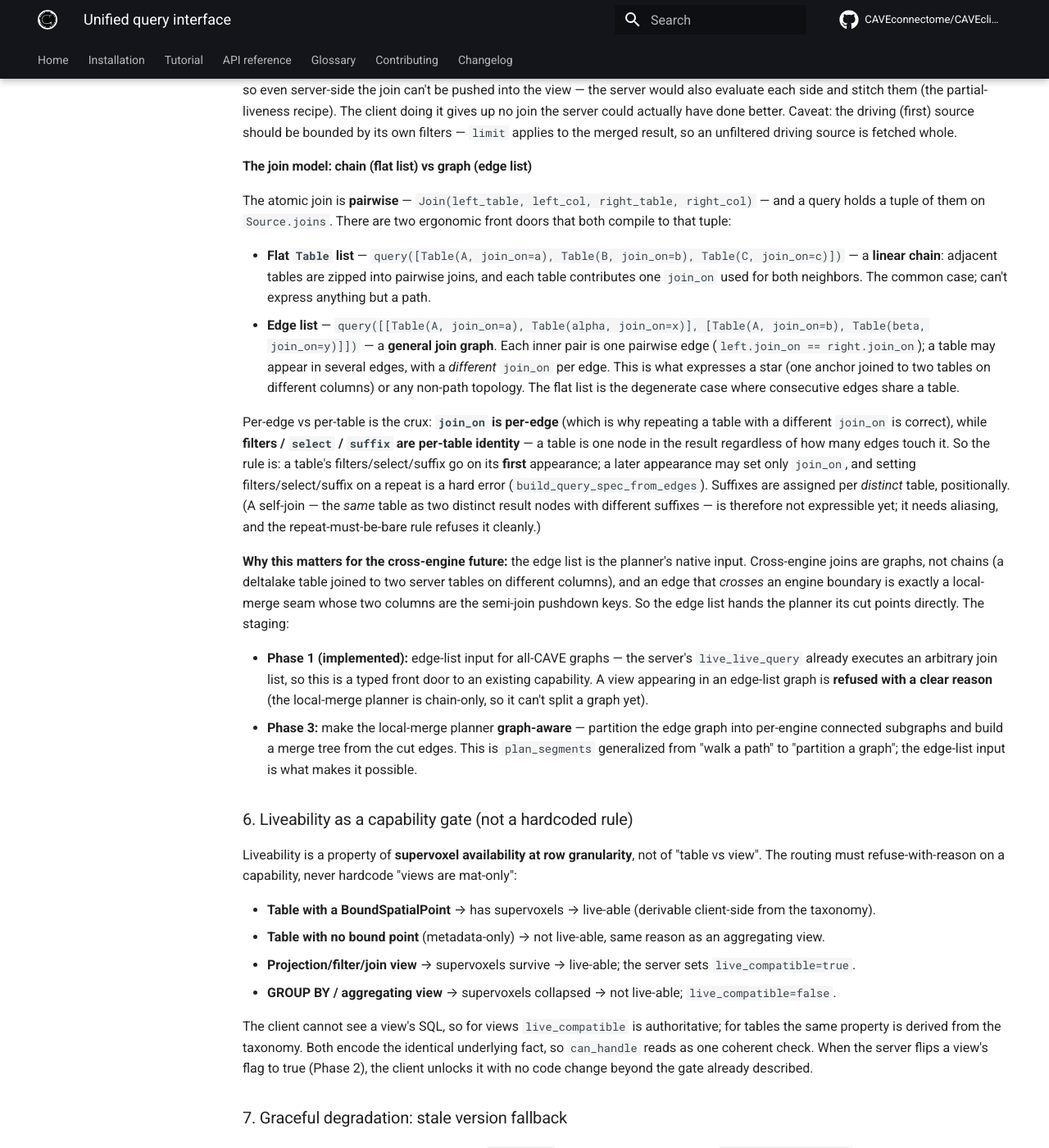
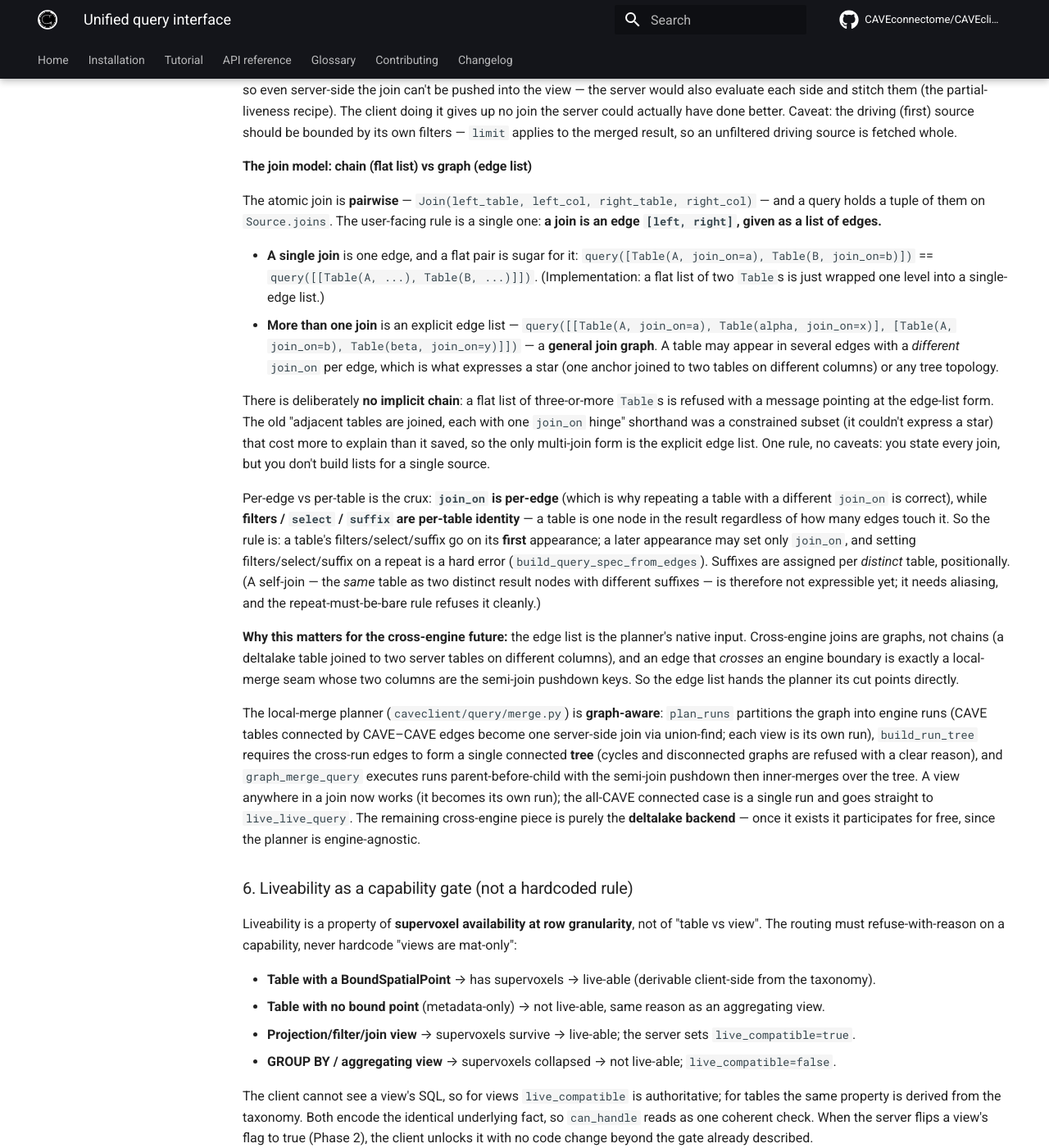
Before and after one commit to CAVEconnectome/CAVEclient, an MkDocs documentation site: the page built from docs/design/unified_query_interface.md, in a window 1280 px wide and 1400 px high, scrolled down 7130 px. Shown: the whole window at 82% size. Built offline with MkDocs 1.6.1 and Material for MkDocs 9.7.7, drawn with Linux system fonts in a browser that asks for light colours; comment, search, counter and statistics services are not loaded.

Commit message:
feat(query): one join rule -- edges; flat pair is sugar, no implicit chain
Collapse the join input forms to a single principle: a join is an edge
[left, right], given as a list of edges. A flat list of two Tables is sugar,
wrapped one level into the single-edge graph [[A, B]] (so the common two-table
join stays bracket-light); a flat list of three or more Tables is refused with a
message pointing at the edge-list form. The old implicit linear chain (adjacent
tables joined, one join_on hinge per table) is gone -- it was a constrained
subset that couldn't express a star and cost more to explain than it saved.

Internally a flat pair and an edge list both flow through
build_query_spec_from_edges; the single-Table/single-source path is unchanged.
Docs and the design-doc join model updated to the single rule.

Co-Authored-By: Claude Opus 4.8 (1M context) <noreply@anthropic.com>

```diff
--- a/docs/design/unified_query_interface.md
+++ b/docs/design/unified_query_interface.md
@@ -366,20 +366,26 @@ applies to the merged result, so an unfiltered driving source is fetched whole.
 ### The join model: chain (flat list) vs graph (edge list)
 
 The atomic join is **pairwise** — `Join(left_table, left_col, right_table,
-right_col)` — and a query holds a tuple of them on `Source.joins`. There are two
-ergonomic front doors that both compile to that tuple:
+right_col)` — and a query holds a tuple of them on `Source.joins`. The user-facing
+rule is a single one: **a join is an edge `[left, right]`, given as a list of
+edges.**
 
-- **Flat `Table` list** — `query([Table(A, join_on=a), Table(B, join_on=b),
-  Table(C, join_on=c)])` — a **linear chain**: adjacent tables are zipped into
-  pairwise joins, and each table contributes one `join_on` used for both
-  neighbors. The common case; can't express anything but a path.
-- **Edge list** — `query([[Table(A, join_on=a), Table(alpha, join_on=x)],
-  [Table(A, join_on=b), Table(beta, join_on=y)]])` — a **general join graph**.
-  Each inner pair is one pairwise edge (`left.join_on == right.join_on`); a table
-  may appear in several edges, with a *different* `join_on` per edge. This is what
-  expresses a star (one anchor joined to two tables on different columns) or any
-  non-path topology. The flat list is the degenerate case where consecutive edges
-  share a table.
+- **A single join** is one edge, and a flat pair is sugar for it:
+  `query([Table(A, join_on=a), Table(B, join_on=b)])` == `query([[Table(A, ...),
+  Table(B, ...)]])`. (Implementation: a flat list of two `Table`s is just wrapped
+  one level into a single-edge list.)
+- **More than one join** is an explicit edge list — `query([[Table(A, join_on=a),
+  Table(alpha, join_on=x)], [Table(A, join_on=b), Table(beta, join_on=y)]])` — a
+  **general join graph**. A table may appear in several edges with a *different*
+  `join_on` per edge, which is what expresses a star (one anchor joined to two
+  tables on different columns) or any tree topology.
+
+There is deliberately **no implicit chain**: a flat list of three-or-more `Table`s
+is refused with a message pointing at the edge-list form. The old "adjacent tables
+are joined, each with one `join_on` hinge" shorthand was a constrained subset
+(it couldn't express a star) that cost more to explain than it saved, so the only
+multi-join form is the explicit edge list. One rule, no caveats: you state every
+join, but you don't build lists for a single source.
 
 Per-edge vs per-table is the crux: **`join_on` is per-edge** (which is why
 repeating a table with a different `join_on` is correct), while **filters /
@@ -396,18 +402,19 @@ repeat-must-be-bare rule refuses it cleanly.)
 native input. Cross-engine joins are graphs, not chains (a deltalake table joined
 to two server tables on different columns), and an edge that *crosses* an engine
 boundary is exactly a local-merge seam whose two columns are the semi-join
-pushdown keys. So the edge list hands the planner its cut points directly. The
-staging:
+pushdown keys. So the edge list hands the planner its cut points directly.
 
-- **Phase 1 (implemented):** edge-list input for all-CAVE graphs — the server's
-  `live_live_query` already executes an arbitrary join list, so this is a typed
-  front door to an existing capability. A view appearing in an edge-list graph is
-  **refused with a clear reason** (the local-merge planner is chain-only, so it
-  can't split a graph yet).
-- **Phase 3:** make the local-merge planner **graph-aware** — partition the edge
-  graph into per-engine connected subgraphs and build a merge tree from the cut
-  edges. This is `plan_segments` generalized from "walk a path" to "partition a
-  graph"; the edge-list input is what makes it possible.
+The local-merge planner (`caveclient/query/merge.py`) is **graph-aware**:
+`plan_runs` partitions the graph into engine runs (CAVE tables connected by
+CAVE–CAVE edges become one server-side join via union-find; each view is its own
+run), `build_run_tree` requires the cross-run edges to form a single connected
+**tree** (cycles and disconnected graphs are refused with a clear reason), and
+`graph_merge_query` executes runs parent-before-child with the semi-join pushdown
+then inner-merges over the tree. A view anywhere in a join now works (it becomes
+its own run); the all-CAVE connected case is a single run and goes straight to
+`live_live_query`. The remaining cross-engine piece is purely the **deltalake
+backend** — once it exists it participates for free, since the planner is
+engine-agnostic.
 
 ## 6. Liveability as a capability gate (not a hardcoded rule)
 
```
Also changed, not shown: 3 other files.
